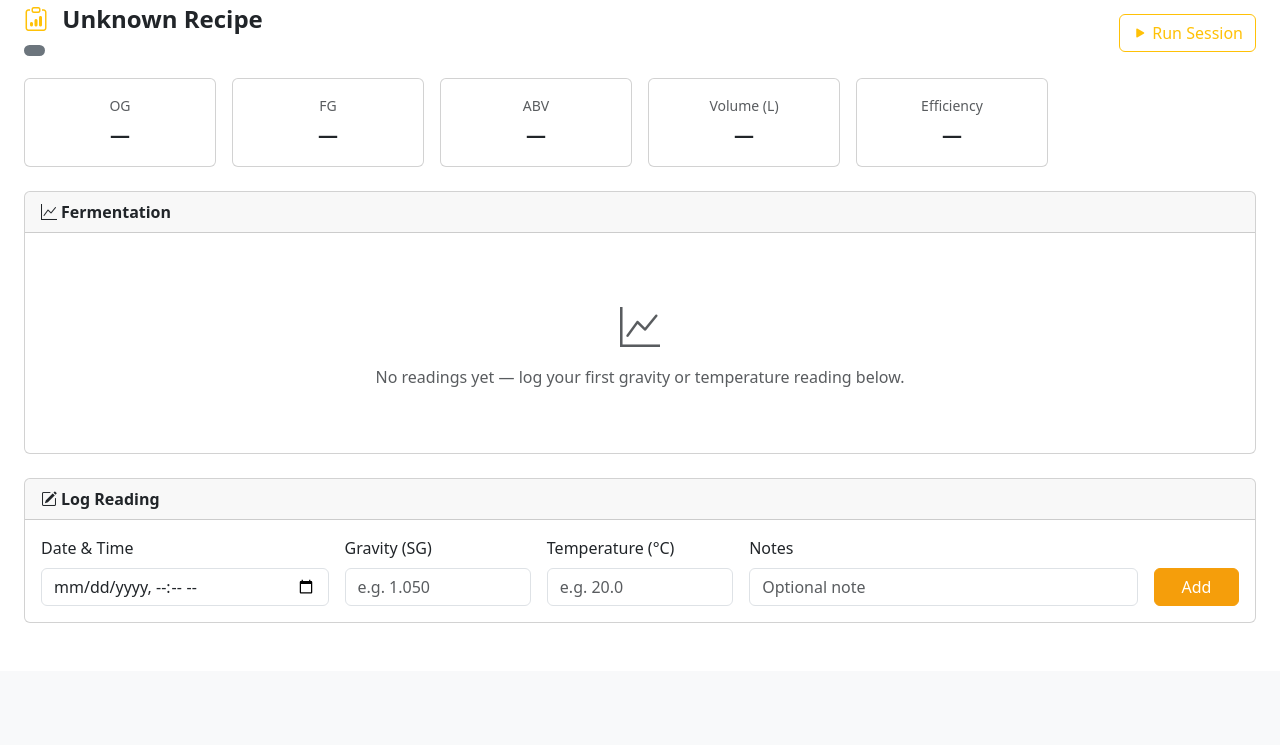
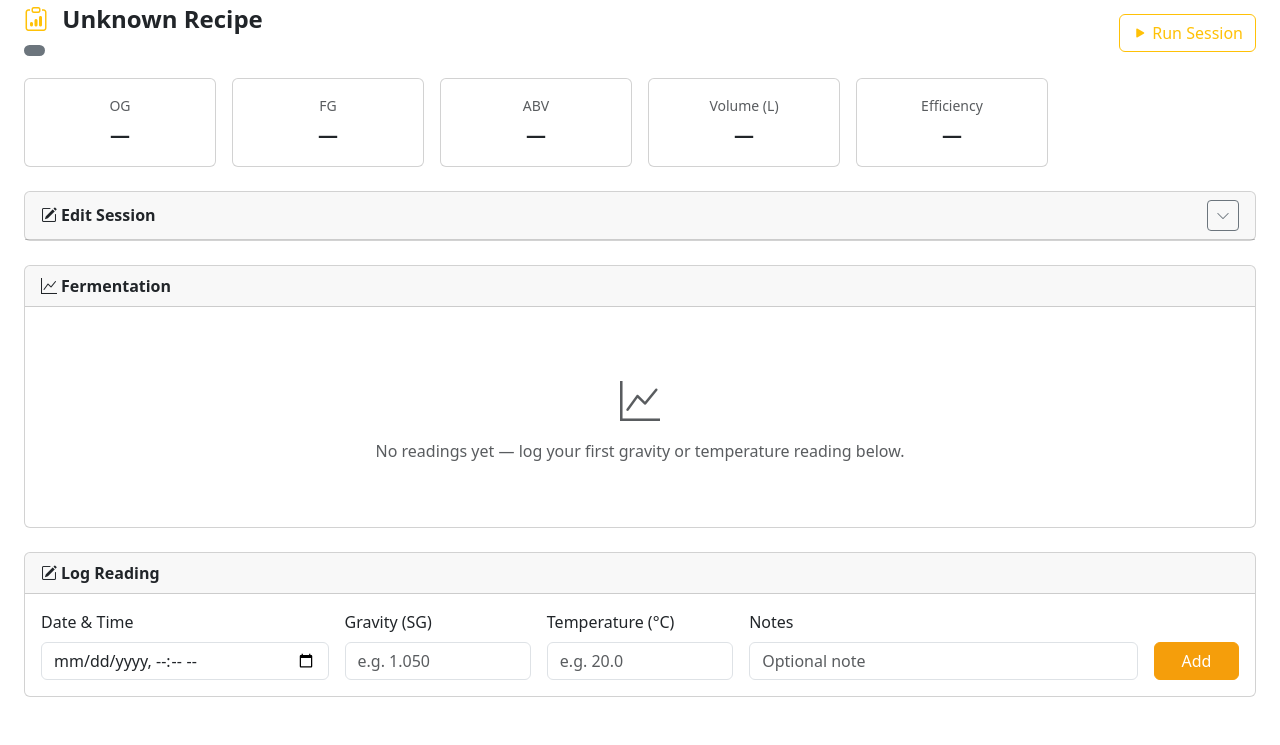
Before and after one commit to joshmanis618-stack/Brewbot, a FastAPI app: template app/templates/brew_sessions/detail.html in a window 1280 px wide; the page is wider, and only the part inside the window is pictured. Shown: the part 139-884 px from the top of that part. Before the commit the page ends 762 px from the top of that part, so only its background shows below. Run offline with FastAPI, Linux system fonts and the light colour scheme; the template is opened without the code that fills it, so the values that code supplies are empty.

Commit message:
fix: brewsession list and detail

```diff
--- a/app/routes/web.py
+++ b/app/routes/web.py
@@ -805,6 +805,47 @@ def brew_session_step_skip(session_id: int, session_step_id: int, db: Session =
     return RedirectResponse(f"/brew-sessions/{session_id}/run", status_code=303)
 
 
+@router.post("/brew-sessions/{session_id}/update")
+async def brew_session_update(session_id: int, request: Request, db: Session = Depends(get_db)):
+    session = db.get(BrewSession, session_id)
+    if not session:
+        return RedirectResponse("/brew-sessions", status_code=303)
+    form = await request.form()
+    session.status = form.get("status", session.status)
+    session.notes = form.get("notes") or None
+    if form.get("brew_date"):
+        try:
+            session.brew_date = datetime.strptime(form["brew_date"], "%Y-%m-%d")
+        except ValueError:
+            pass
+    else:
+        session.brew_date = None
+    if form.get("package_date"):
+        try:
+            session.package_date = datetime.strptime(form["package_date"], "%Y-%m-%d")
+        except ValueError:
+            pass
+    else:
+        session.package_date = None
+    session.actual_og = float(form["actual_og"]) if form.get("actual_og") else None
+    session.actual_fg = float(form["actual_fg"]) if form.get("actual_fg") else None
+    session.actual_abv = float(form["actual_abv"]) if form.get("actual_abv") else None
+    session.actual_batch_size_l = float(form["actual_batch_size_l"]) if form.get("actual_batch_size_l") else None
+    session.actual_efficiency = float(form["actual_efficiency"]) if form.get("actual_efficiency") else None
+    session.ferment_temp_c = float(form["ferment_temp_c"]) if form.get("ferment_temp_c") else None
+    db.commit()
+    return RedirectResponse(f"/brew-sessions/{session_id}", status_code=303)
+
+
+@router.post("/brew-sessions/{session_id}/delete")
+def brew_session_delete(session_id: int, db: Session = Depends(get_db)):
+    session = db.get(BrewSession, session_id)
+    if session:
+        db.delete(session)
+        db.commit()
+    return RedirectResponse("/brew-sessions", status_code=303)
+
+
 # ── Brew programs ─────────────────────────────────────────────────────────────
 
 @router.get("/brew-programs", response_class=HTMLResponse)
--- a/app/templates/brew_sessions/detail.html
+++ b/app/templates/brew_sessions/detail.html
@@ -80,6 +80,95 @@
         <div class="small text-muted">target: {{ session.recipe.efficiency|round|int }}%</div>
         {% endif %}
       </div>
+    </div>
+  </div>
+</div>
+
+<!-- Edit Session -->
+<div class="card mb-4">
+  <div class="card-header fw-semibold d-flex justify-content-between align-items-center">
+    <span><i class="bi bi-pencil-square me-1"></i>Edit Session</span>
+    <button class="btn btn-sm btn-outline-secondary" type="button"
+            data-bs-toggle="collapse" data-bs-target="#editSessionBody">
+      <i class="bi bi-chevron-down"></i>
+    </button>
+  </div>
+  <div class="collapse" id="editSessionBody">
+    <div class="card-body">
+      <form method="post" action="/brew-sessions/{{ session.id }}/update">
+        <div class="row g-3 mb-3">
+          <div class="col-md-3">
+            <label class="form-label">Status</label>
+            <select name="status" class="form-select">
+              {% for s in ['planned','brewing','fermenting','conditioning','complete'] %}
+              <option value="{{ s }}" {% if session.status == s %}selected{% endif %}>{{ s|title }}</option>
+              {% endfor %}
+            </select>
+          </div>
+          <div class="col-md-3">
+            <label class="form-label">Brew Date</label>
+            <input type="date" name="brew_date" class="form-control"
+                   value="{{ session.brew_date.strftime('%Y-%m-%d') if session.brew_date else '' }}">
+          </div>
+          <div class="col-md-3">
+            <label class="form-label">Package Date</label>
+            <input type="date" name="package_date" class="form-control"
+                   value="{{ session.package_date.strftime('%Y-%m-%d') if session.package_date else '' }}">
+          </div>
+          <div class="col-md-3">
+            <label class="form-label">Ferment Temp (°C)</label>
+            <input type="number" name="ferment_temp_c" class="form-control"
+                   step="0.1" value="{{ session.ferment_temp_c or '' }}" placeholder="e.g. 20.0">
+          </div>
+        </div>
+        <div class="row g-3 mb-3">
+          <div class="col-md-2">
+            <label class="form-label">Actual OG</label>
+            <input type="number" name="actual_og" class="form-control"
+                   step="0.001" min="0.990" max="1.200"
+                   value="{{ '%.3f'|format(session.actual_og) if session.actual_og else '' }}" placeholder="1.050">
+          </div>
+          <div class="col-md-2">
+            <label class="form-label">Actual FG</label>
+            <input type="number" name="actual_fg" class="form-control"
+                   step="0.001" min="0.990" max="1.200"
+                   value="{{ '%.3f'|format(session.actual_fg) if session.actual_fg else '' }}" placeholder="1.010">
+          </div>
+          <div class="col-md-2">
+            <label class="form-label">Actual ABV (%)</label>
+            <input type="number" name="actual_abv" class="form-control"
+                   step="0.1" min="0" max="30"
+                   value="{{ '%.1f'|format(session.actual_abv) if session.actual_abv else '' }}" placeholder="5.2">
+          </div>
+          <div class="col-md-2">
+            <label class="form-label">Batch Size (L)</label>
+            <input type="number" name="actual_batch_size_l" class="form-control"
+                   step="0.1" min="0"
+                   value="{{ session.actual_batch_size_l or '' }}" placeholder="19.0">
+          </div>
+          <div class="col-md-2">
+            <label class="form-label">Efficiency (%)</label>
+            <input type="number" name="actual_efficiency" class="form-control"
+                   step="0.1" min="0" max="100"
+                   value="{{ '%.1f'|format(session.actual_efficiency) if session.actual_efficiency else '' }}" placeholder="72.0">
+          </div>
+        </div>
+        <div class="mb-3">
+          <label class="form-label">Notes</label>
+          <textarea name="notes" class="form-control" rows="3" placeholder="Brew day notes…">{{ session.notes or '' }}</textarea>
+        </div>
+        <div class="d-flex gap-2">
+          <button type="submit" class="btn btn-brew">
+            <i class="bi bi-check-lg me-1"></i>Save Changes
+          </button>
+          <form method="post" action="/brew-sessions/{{ session.id }}/delete" class="d-inline"
+                onsubmit="return confirm('Delete this brew session? All readings and steps will be lost.')">
+            <button type="submit" class="btn btn-outline-danger">
+              <i class="bi bi-trash me-1"></i>Delete Session
+            </button>
+          </form>
+        </div>
+      </form>
     </div>
   </div>
 </div>
```
Also changed, not shown: app/templates/brew_sessions/list.html (+7 -1 lines).
